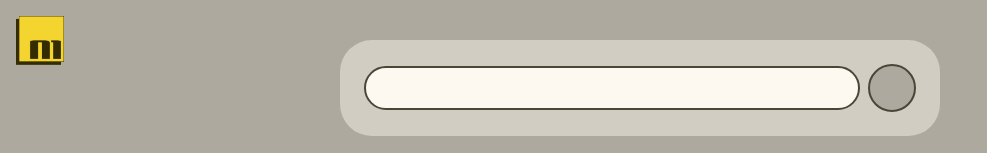
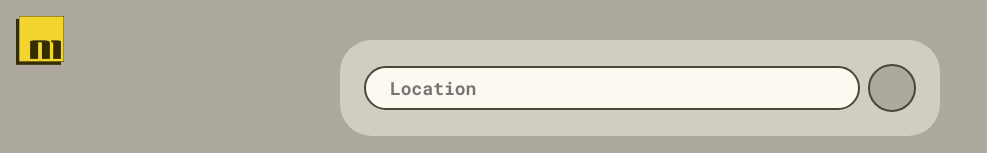
Before and after one commit to martyN1/weather-app, a Svelte app: page / in a window 1280 px wide. Shown: the top 153 px of the page, without its empty margins (0-987 px from the left). Built offline with nearby package versions, Linux system fonts and the light colour scheme; no server answers; some icons are missing.

Commit message:
Added placeholder to search input

```diff
--- a/src/components/ActionsBar.svelte
+++ b/src/components/ActionsBar.svelte
@@ -27,7 +27,7 @@ async function handleClickSearchButton() {
 <div class="searchBar">
     {#if $mode === 'search'}
         <form on:submit|preventDefault={handleSubmit}>
-            <input type="text" name="search" bind:value={$searchValue}/>
+            <input type="text" name="search" placeholder="Location" bind:value={$searchValue}/>
         </form>
     {/if}
     {#if $mode === 'initial' || $mode === 'search' && $searchValue !== ''}
```
